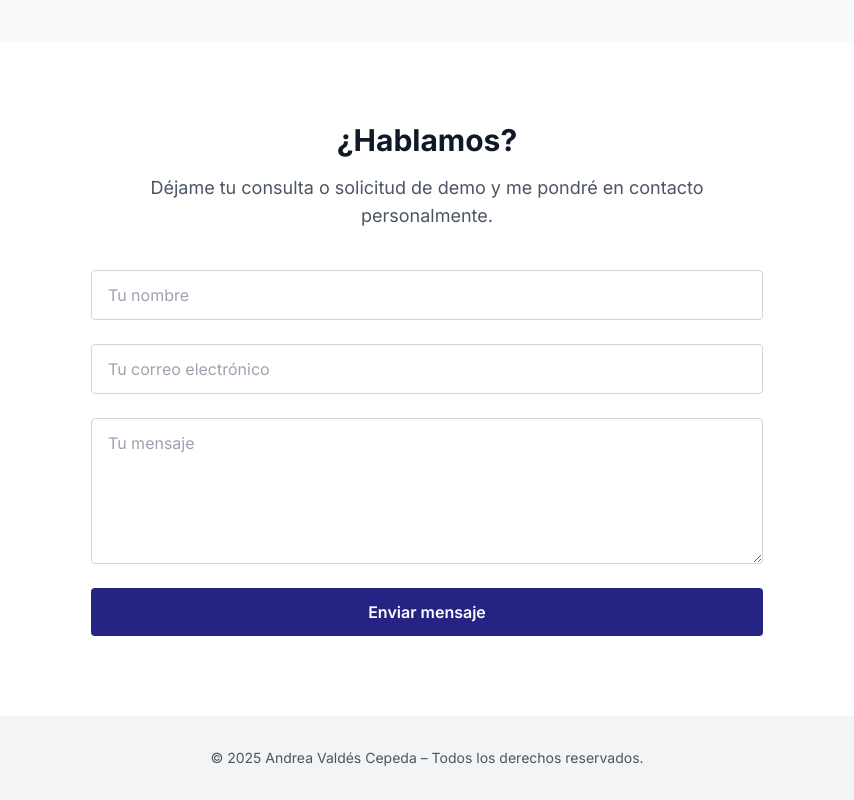
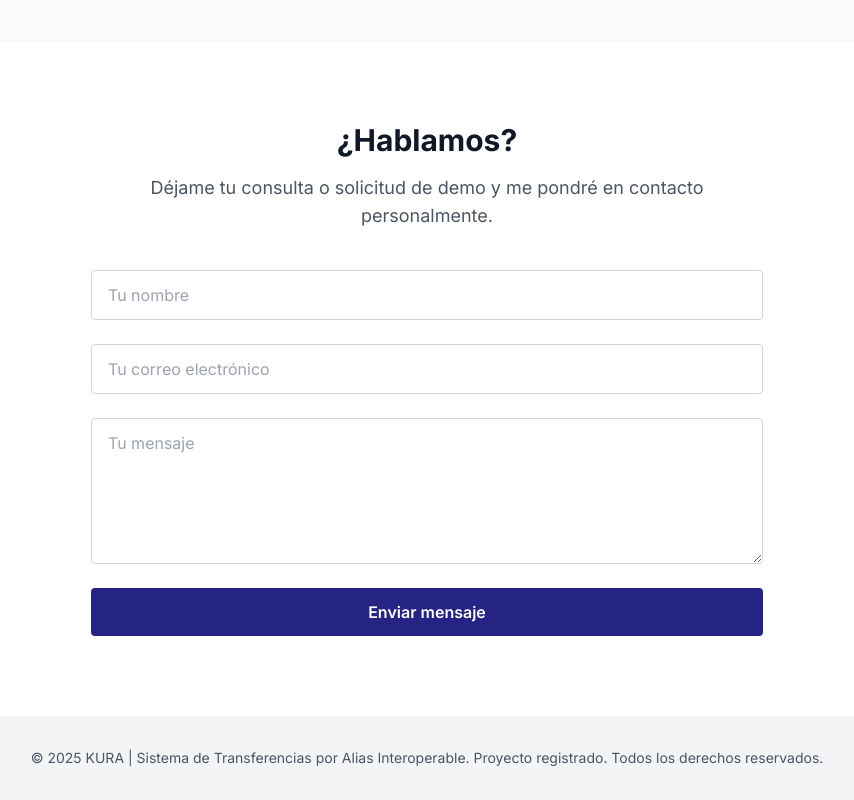
Before and after one commit to AndreaDOP/Kura, a plain HTML site: page index.html in a window 1280 px wide. Shown: the part 2422-3222 px from the top of the page, without its empty margins (213-1067 px from the left). Drawn offline with nearby package versions, Linux system fonts and the light colour scheme.

Commit message:
modifcacionFooter

```diff
--- a/index.html
+++ b/index.html
@@ -151,8 +151,11 @@
 
 <!-- FOOTER -->
 <footer class="bg-gray-100 py-8 text-center">
-  <p class="text-sm text-gray-600">© 2025 Andrea Valdés Cepeda – Todos los derechos reservados.</p>
+  <p class="text-sm text-gray-600">
+    © 2025 KURA | Sistema de Transferencias por Alias Interoperable. Proyecto registrado. Todos los derechos reservados.
+  </p>
 </footer>
+
 
 </body>
 </html>
```
